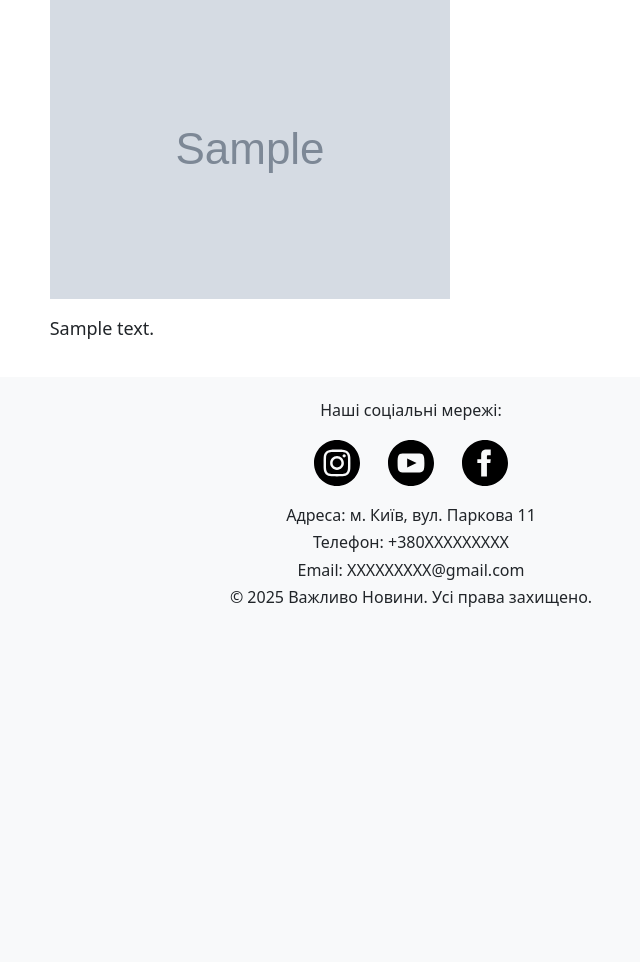
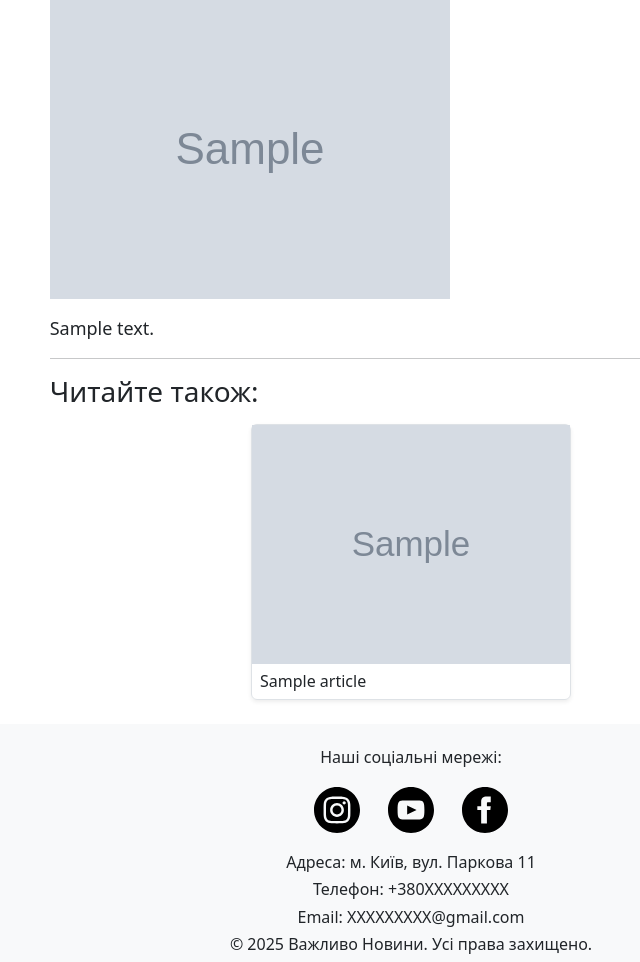
Before and after one commit to Demaiz/vazhlyvo-news, a Django app: template news/templates/news/article.html in a window 1280 px wide. Shown: the part 185-1147 px from the top of the page, without its empty margins (229-869 px from the left). Before the commit the page ends 792 px from the top, so only its background shows below. Run offline with Django 5.2, Linux system fonts and the light colour scheme; the template is opened without the code that fills it: values that come from a table or form of the project are taken from there, others are empty; tables that the repository leaves empty hold one stand-in row (values such as "Sample post"); grey boxes marked "Sample" are stand-in pictures; some libraries are stand-ins or nearby versions.

Commit message:
Added recommendation system to article page based on tags

```diff
--- a/news/templates/news/article.html
+++ b/news/templates/news/article.html
@@ -9,7 +9,7 @@
         {% block content %}
         <div class="container-fluid">
             <div class="row d-flex justify-content-center">
-                <div class="col-xxl-5 col-xl-7 col-md-9">
+                <div class="col-xxl-6 col-xl-7 col-md-9">
                     <h2>{{article.title}}</h2>
                     <h6>{% trans "Автор" %}: {{article.author}}</h6>
                     <h6>{{article.date}}</h6>
@@ -19,6 +19,24 @@
                     </div>
                 </div>
             </div>
+            {% if recommendations|length > 0 %}
+                <div class="row d-flex justify-content-center">
+                    <div class="col-xxl-6 col-xl-7 col-md-9">
+                        <hr>
+                        <h3>Читайте також:</h3>
+                    </div>
+                </div>
+                <div class="row d-flex justify-content-center">
+                    {% for recommendation in recommendations %}
+                    <div class="col-xxl-2 col-sm-3 border rounded m-2 p-0 shadow-sm">
+                        <a href="{% url 'article' article_title=' ' article_id=recommendation.id %}" class = "text-reset text-decoration-none">
+                            <img src="{{ recommendation.cover_image.url }}" class="img-fluid">
+                            <h6 class="hover-text m-2">{{recommendation.title}}</h6>
+                        </a>
+                    </div>
+                    {% endfor %}
+                </div>
+            {% endif %}
         </div>
         {% endblock %}
     </body>
--- a/news/views.py
+++ b/news/views.py
@@ -21,9 +21,11 @@ def index(request):
 @cache_page(60 * 15)
 def article(request, article_title, article_id):
     article = get_object_or_404(Article, pk=article_id)
+    recommendations = Article.objects.filter(tags__in=article.tags.all()).distinct().exclude(id=article_id).order_by("-date")[:3]
 
     context = {
-        "article": article
+        "article": article,
+        "recommendations": recommendations
     }
 
     return redirect("article", slugify(article.title, allow_unicode=True), article_id) \
```
